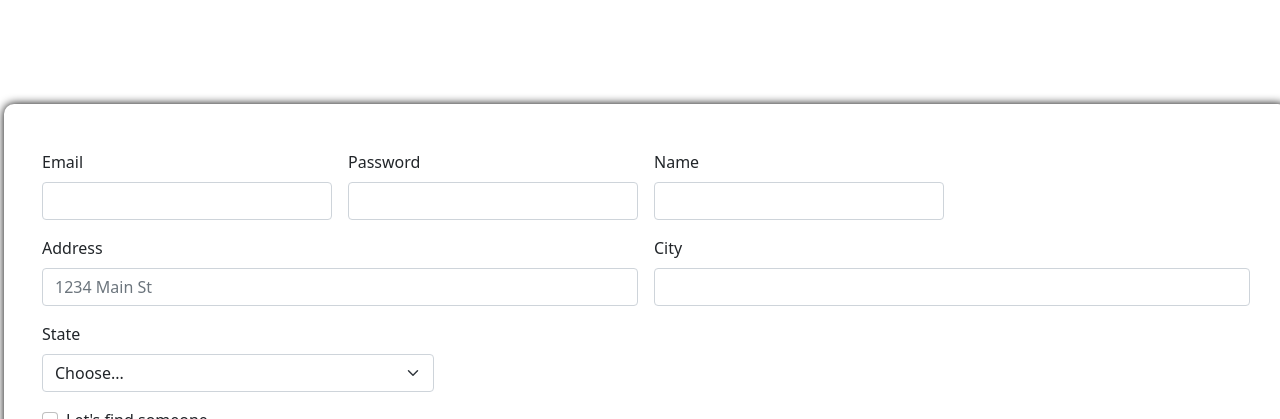
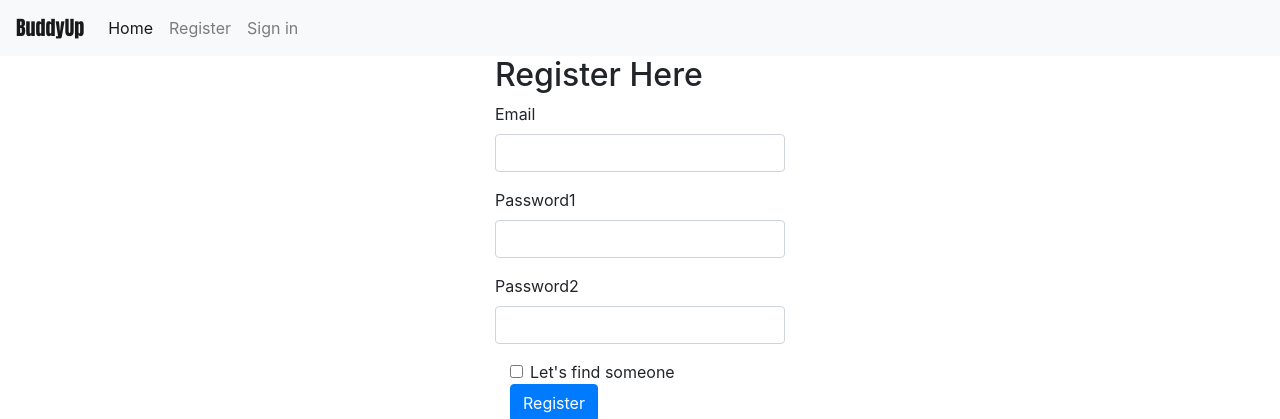
Before and after one commit to KevinKalathil/BuddyUp, a Django app: template buddyup/templates/register.html in a window 1280 px wide. Shown: the top 419 px of the page. Run offline with Django 3.2, Linux system fonts and the light colour scheme; the template is opened without the code that fills it, so the values that code supplies are empty; some libraries are stand-ins or nearby versions.

Commit message:
Changed Commit

```diff
--- /dev/null
+++ b/buddyup/templates/index.html
@@ -0,0 +1,40 @@
+<!doctype html>
+<html lang="en">
+
+<head>
+    <!-- Required meta tags -->
+    <meta charset="utf-8">
+    <meta name="viewport" content="width=device-width, initial-scale=1, shrink-to-fit=no">
+
+    <!-- Bootstrap CSS -->
+    <link rel="stylesheet" href="https://stackpath.bootstrapcdn.com/bootstrap/4.5.2/css/bootstrap.min.css"
+        integrity="sha384-JcKb8q3iqJ61gNV9KGb8thSsNjpSL0n8PARn9HuZOnIxN0hoP+VmmDGMN5t9UJ0Z" crossorigin="anonymous">
+    <link href="https://fonts.googleapis.com/css2?family=Anton&display=swap" rel="stylesheet">
+    <title>{% block title %} {% endblock %}</title>
+</head>
+
+<body>
+    <nav class="navbar navbar-expand-lg navbar-light bg-light">
+        <a class="navbar-brand" href="#" style="font-family: 'Anton', sans-serif;">BuddyUp</a>
+        <button class="navbar-toggler" type="button" data-toggle="collapse" data-target="#navbarSupportedContent"
+            aria-controls="navbarSupportedContent" aria-expanded="false" aria-label="Toggle navigation">
+            <span class="navbar-toggler-icon"></span>
+        </button>
+
+        <div class="collapse navbar-collapse" id="navbarSupportedContent">
+            <ul class="navbar-nav mr-auto">
+                <li class="nav-item active">
+                    <a class="nav-link" href="/shop">Home <span class="sr-only">(current)</span></a>
+                </li>
+                <li class="nav-item">
+                    <a class="nav-link" href="/shop/about">Register</a>
+                </li>
+                <li class="nav-item">
+                    <a class="nav-link" href="/shop/contact">Sign in</a>
+                </li>
+            </ul>
+        </div>
+    </nav>
+    {% block body %}
+    {% endblock body %}
+</body>
--- a/buddyup/templates/register.html
+++ b/buddyup/templates/register.html
@@ -1,59 +1,22 @@
-<!doctype html>
-<html lang="en">
-
-<head>
-    <!-- Required meta tags -->
-    <meta charset="utf-8">
-    <meta name="viewport" content="width=device-width, initial-scale=1">
-
-    <!-- Bootstrap CSS -->
-    <link href="https://cdn.jsdelivr.net/npm/bootstrap@5.0.0-beta1/dist/css/bootstrap.min.css" rel="stylesheet"
-        integrity="sha384-giJF6kkoqNQ00vy+HMDP7azOuL0xtbfIcaT9wjKHr8RbDVddVHyTfAAsrekwKmP1" crossorigin="anonymous">
-    <style>
-        .form-container {
-            position: absolute;
-            top: 15vh;
-            background: #fff;
-            padding: 30px;
-            border-radius: 10px;
-            box-shadow: 0px 0px 10px 0px #000;
-        }
-    </style>
-
-    <title>Sign up</title>
-</head>
-
-<body>
+{% extends 'index.html' %}
+{% block title %}Register{% endblock %}
+{% block body %}
 <section class="container-fluid">
-        <section class="row">
+    <section class="row justify-content-center">
         <section class="col-12 col-sm-6 col-md-3">
-                <form class="row g-3 form-container">
-                    <div class="col-md-3">
+            <form class="form-container">
+                <h2>Register Here</h2>
+                <div class="mb-3">
                     <label for="inputEmail4" class="form-label">Email</label>
                     <input type="email" class="form-control" id="inputEmail4">
                 </div>
-                    <div class="col-md-3">
-                        <label for="inputPassword4" class="form-label">Password</label>
+                <div class="mb-3">
+                    <label for="inputPassword4" class="form-label">Password1</label>
                     <input type="password" class="form-control" id="inputPassword4">
                 </div>
-                    <div class="col-md-3">
-                        <label for="inputPassword4" class="form-label">Name</label>
-                        <input type="text" class="form-control" id="inputPassword4">
-                    </div>
-                    <div class="col-6">
-                        <label for="inputAddress" class="form-label">Address</label>
-                        <input type="text" class="form-control" id="inputAddress" placeholder="1234 Main St">
-                    </div>
-                    <div class="col-md-6">
-                        <label for="inputCity" class="form-label">City</label>
-                        <input type="text" class="form-control" id="inputCity">
-                    </div>
-                    <div class="col-md-4">
-                        <label for="inputState" class="form-label">State</label>
-                        <select id="inputState" class="form-select">
-                            <option selected>Choose...</option>
-                            <option>Ohio</option>
-                        </select>
+                <div class="mb-3">
+                    <label for="inputPassword4" class="form-label">Password2</label>
+                    <input type="password" class="form-control" id="inputPassword4">
                 </div>
                 <div class="col-12">
                     <div class="form-check">
@@ -70,6 +33,11 @@
         </section>
     </section>
 </section>
+<iframe
+    src="https://www.google.com/maps/embed?pb=!1m18!1m12!1m3!1d9552417.522136608!2d-13.4380292888432!3d54.23083150020214!2m3!1f0!2f0!3f0!3m2!1i1024!2i768!4f13.1!3m3!1m2!1s0x25a3b1142c791a9%3A0xc4f8a0433288257a!2sUnited%20Kingdom!5e0!3m2!1sen!2sin!4v1609588222301!5m2!1sen!2sin"
+    width="100%" height="450" frameborder="0" style="border:0;" allowfullscreen="" aria-hidden="false" tabindex="0">
+</iframe>
+{% endblock body%}
 <!-- Optional JavaScript; choose one of the two! -->
 
 <!-- Option 1: Bootstrap Bundle with Popper -->
@@ -82,6 +50,3 @@
     <script src="https://cdn.jsdelivr.net/npm/@popperjs/core@2.5.4/dist/umd/popper.min.js" integrity="sha384-q2kxQ16AaE6UbzuKqyBE9/u/KzioAlnx2maXQHiDX9d4/zp8Ok3f+M7DPm+Ib6IU" crossorigin="anonymous"></script>
     <script src="https://cdn.jsdelivr.net/npm/bootstrap@5.0.0-beta1/dist/js/bootstrap.min.js" integrity="sha384-pQQkAEnwaBkjpqZ8RU1fF1AKtTcHJwFl3pblpTlHXybJjHpMYo79HY3hIi4NKxyj" crossorigin="anonymous"></script>
     -->
-</body>
-
-</html>
```
Lines whose indentation alone changed are shown as unchanged.
